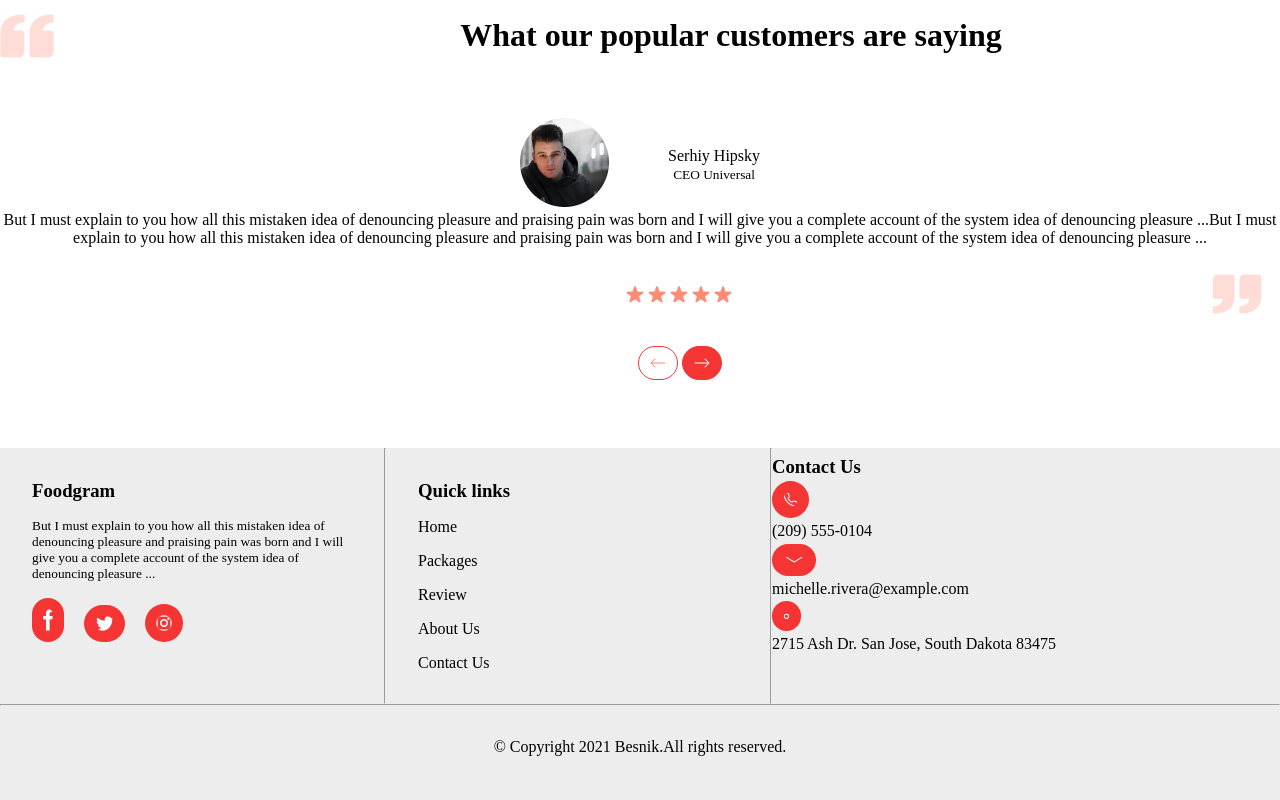
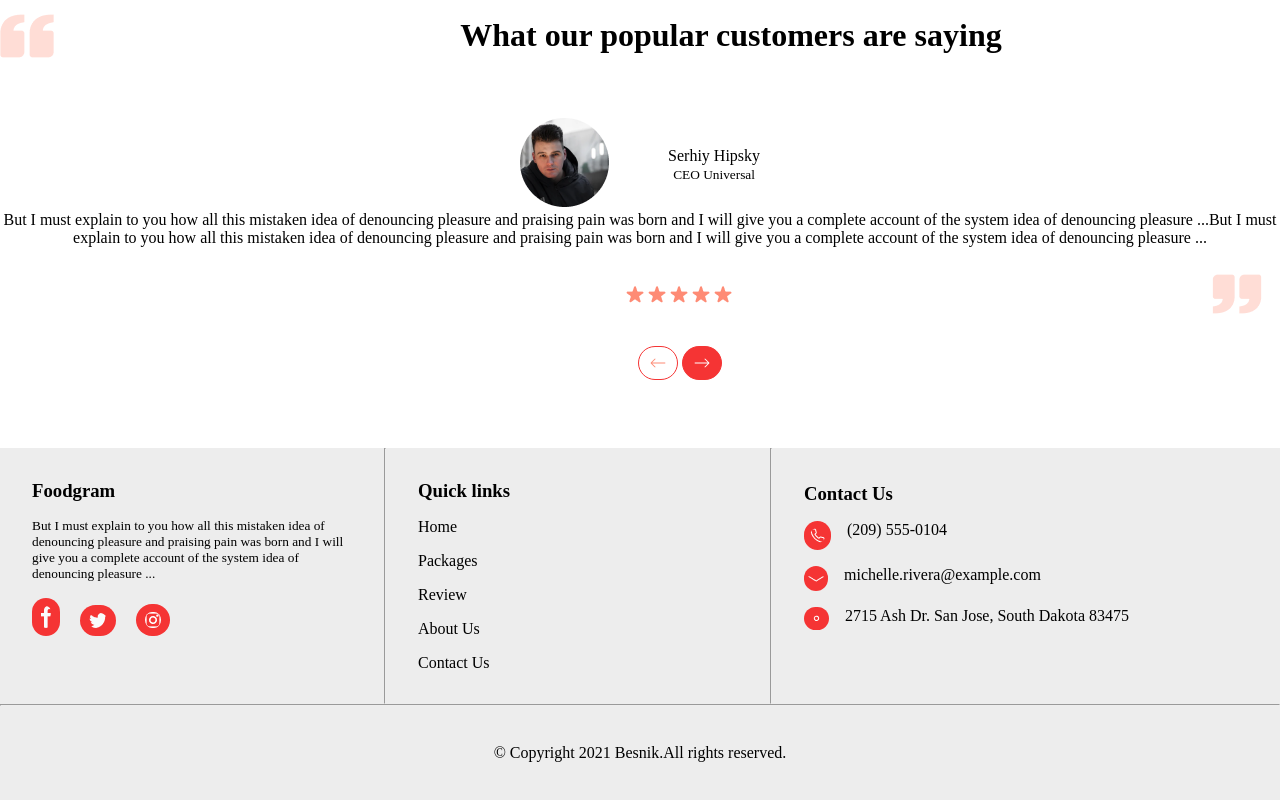
Before and after one commit to busayoo/Food-website, a plain HTML site: page index.html in a window 1280 px wide. Shown: the part 3324-4124 px from the top of the page. Drawn offline with Linux system fonts and the light colour scheme; a web font is replaced by a local one.

Commit message:
styling-moments

```diff
--- a/index.html
+++ b/index.html
@@ -223,7 +223,7 @@
                 <hr>
                 <div class="foot-card">
                     <h3>Contact Us</h3>
-                    <div>
+                    <div class="special-first">
                         <img src="images/Vector.png" alt="icon">
                         <p>(209) 555-0104</p>
                     </div>
--- a/style.css
+++ b/style.css
@@ -239,20 +239,27 @@ button{
 }
 footer>p{
     text-align: center;
-    padding: 2rem;
+    padding-top: 2.4em;
 }
 footer img{
     background-color: #f53434;
-    padding: .7rem;
+    padding: 8px 9px;
     border-radius: 16rem;
     margin-right: 1rem;
 }
 .foot-card-container .foot-card:last-child {
-    gap: 0.2rem;
     padding: .5rem 0;
+    margin: 1.7rem 0 0 2rem;
+}
+:last-of-type.foot-card div{
+    display: flex;
+    padding: 2rem auto;
+}
+.special-first img{
+    padding: 7px 6px!important;
 }
 .special-icon img{
-    padding: .8rem !important;
+    padding: 9px 3px !important;
 }
 .stn-4-btm{
     display: flex;
```
